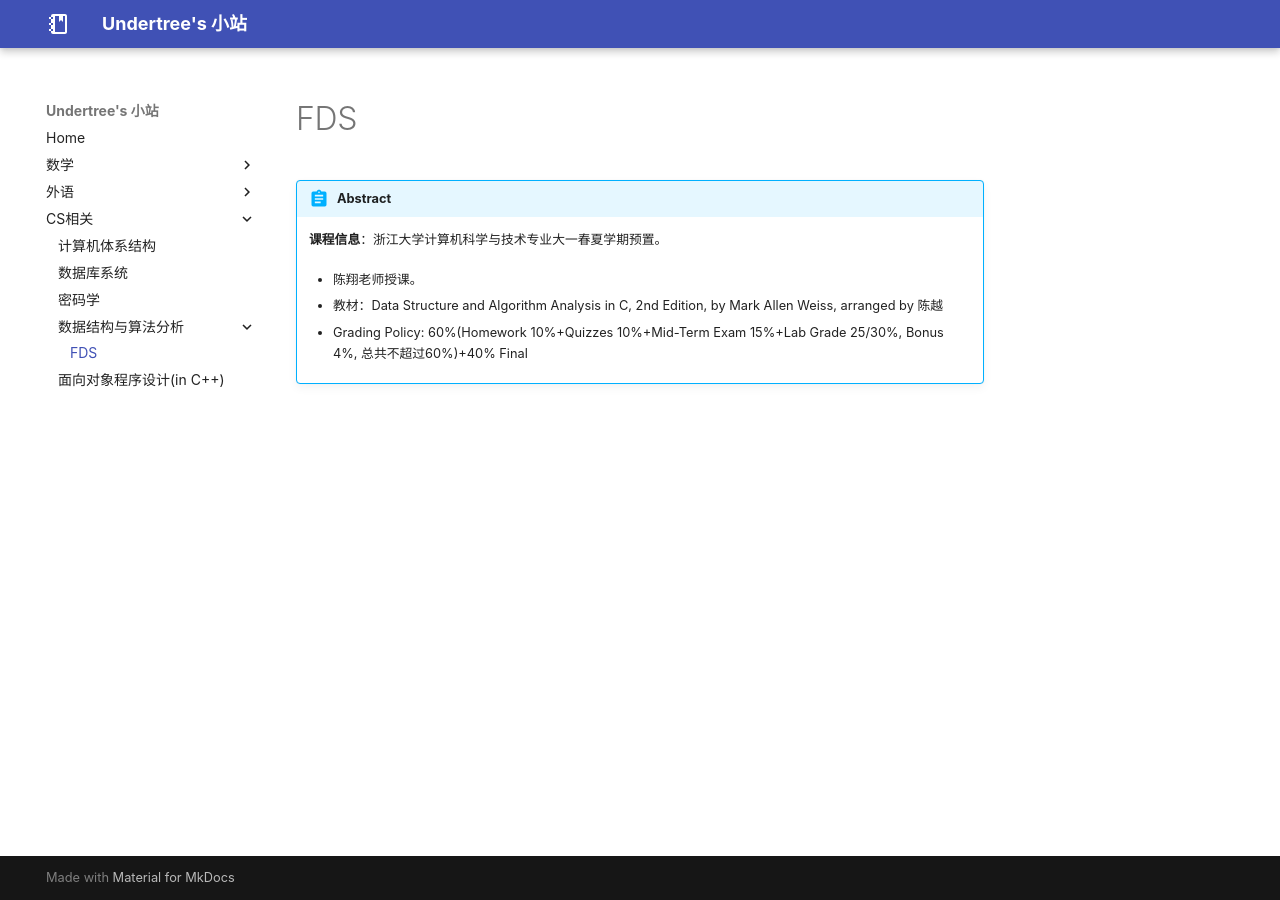
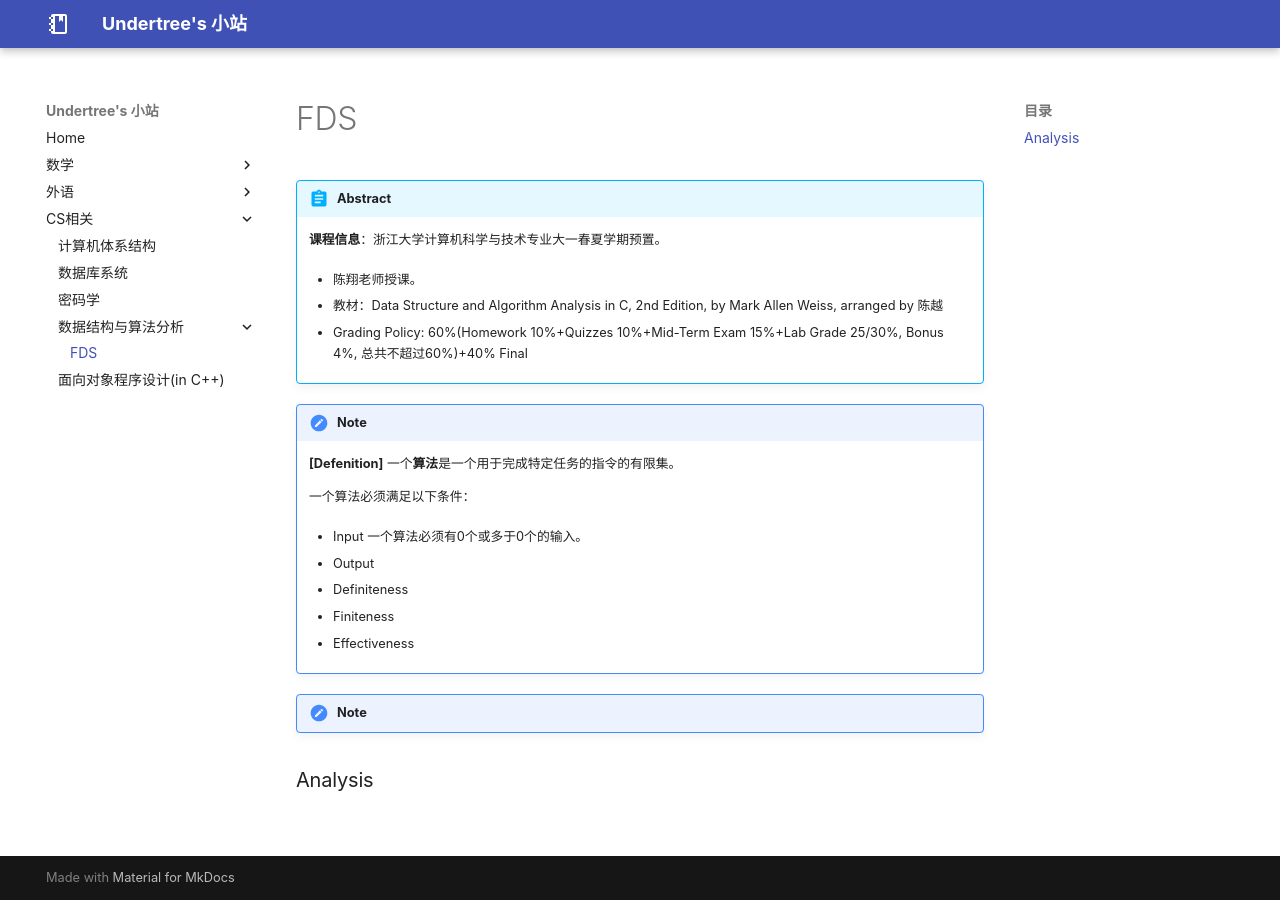
Before and after one commit to Undtree/Notes, an MkDocs documentation site: the page built from docs/FDS.md, in a window 1280 px wide. Built offline with MkDocs 1.6.1 and Material for MkDocs 9.7.7, drawn with Linux system fonts in a browser that asks for light colours.

Commit message:
modified

```diff
--- a/docs/FDS.md
+++ b/docs/FDS.md
@@ -5,4 +5,25 @@
 
     - 教材：Data Structure and Algorithm Analysis in C, 2nd Edition, by Mark Allen Weiss, arranged by 陈越
 
-    - Grading Policy: 60%(Homework 10%+Quizzes 10%+Mid-Term Exam 15%+Lab Grade 25/30%, Bonus 4%, 总共不超过60%)+40% Final
+    - Grading Policy:
+      60%(Homework 10%+Quizzes 10%+Mid-Term Exam 15%+Lab Grade 25/30%, Bonus 4%, 总共不超过60%)+40% Final
+
+!!! Note Algorithm Analysis
+    **[Defenition]** 一个**算法**是一个用于完成特定任务的指令的有限集。
+
+    一个算法必须满足以下条件：
+
+    - Input
+      一个算法必须有0个或多于0个的输入。
+
+    - Output
+
+    - Definiteness
+
+    - Finiteness
+
+    - Effectiveness
+
+!!! Note Program
+
+### Analysis
```
Also changed, not shown: docs/Crypto.md (+3 -1 lines).
